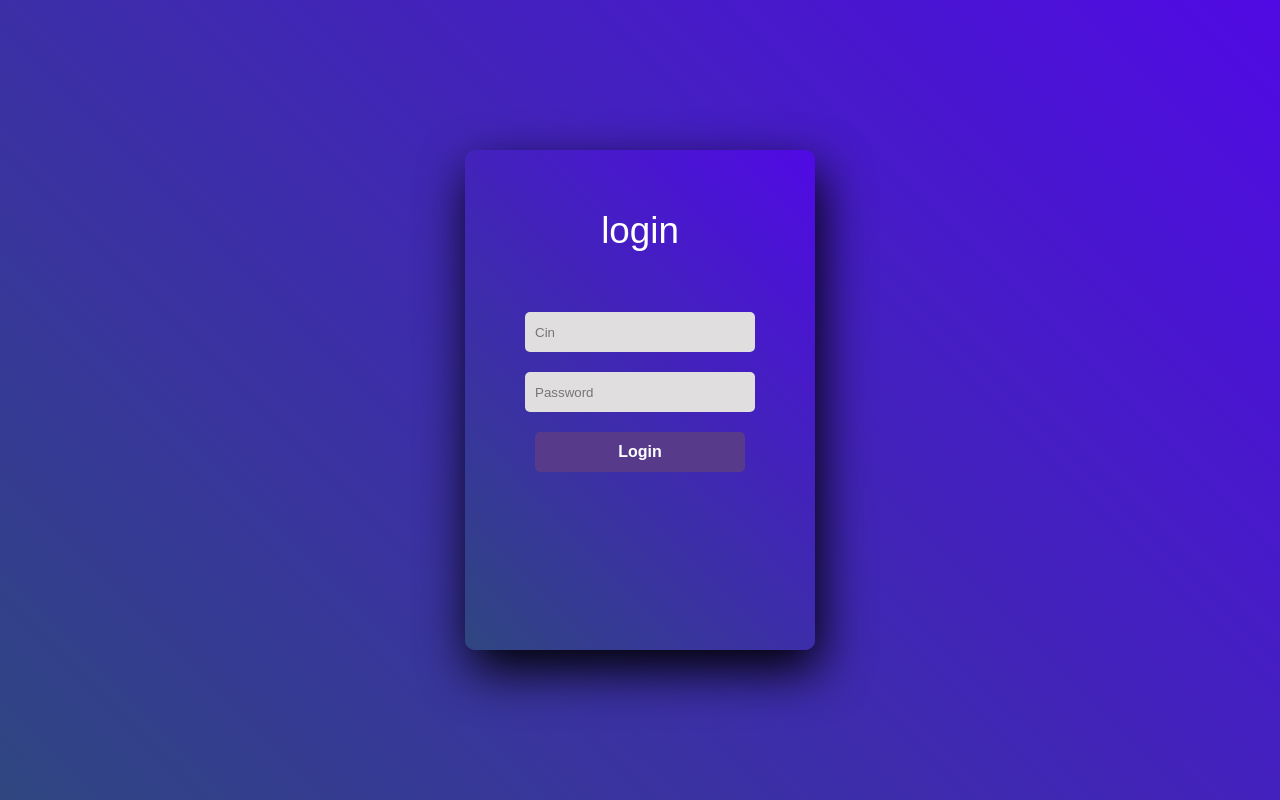
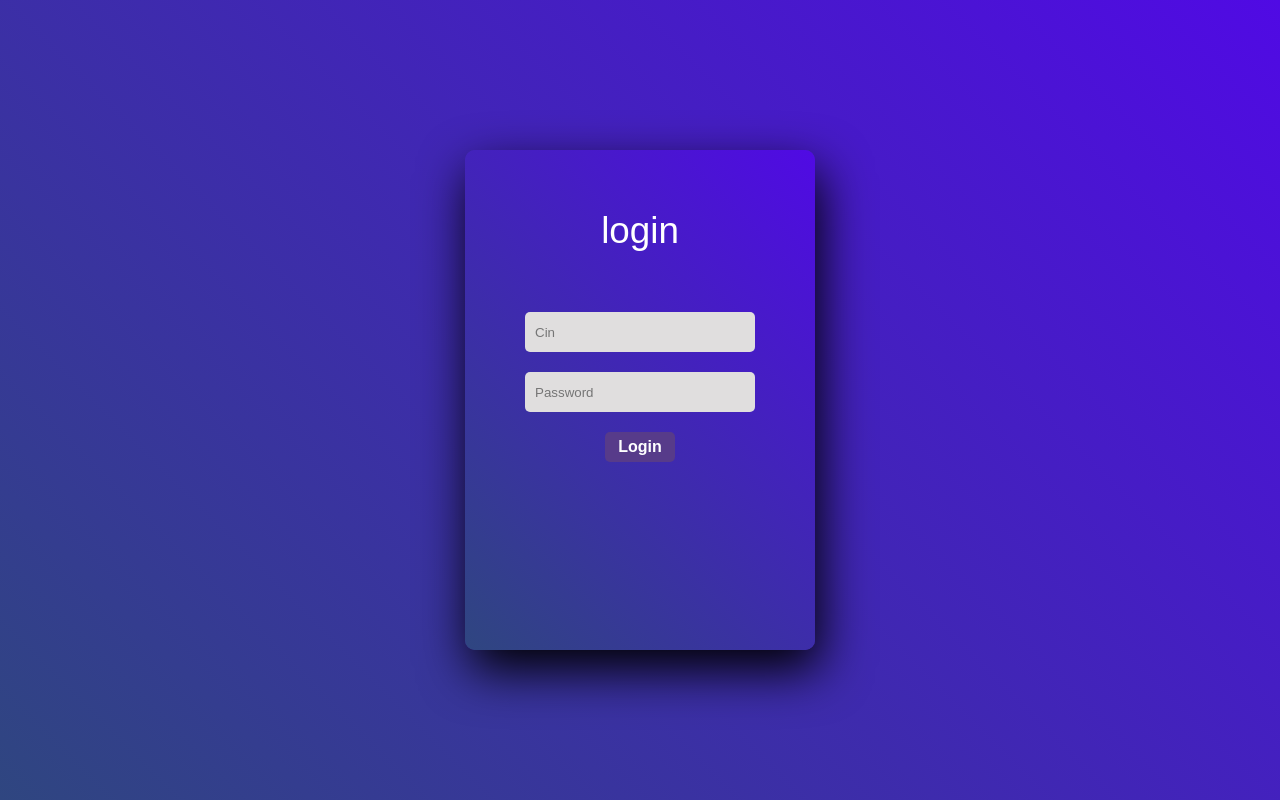
Before and after one commit to Ismailouab/Notes.app, a React (Create React App) app: page / in a window 1280 px wide. Built offline with nearby package versions, Linux system fonts and the light colour scheme.

Commit message:
change style of button

```diff
--- a/src/components/css/Login.css
+++ b/src/components/css/Login.css
@@ -37,8 +37,8 @@ input{
     border-radius: 5px;
 }
 button{
-    width: 60%;
-    height: 40px;
+    width: 20%;
+    height: 30px;
     margin: 10px auto;
     justify-content: center;
     display: block;
@@ -50,6 +50,7 @@ button{
     outline: none;
     border: none;
     border-radius: 5px;
+    cursor: pointer;
 
 }
 button:hover{
```
